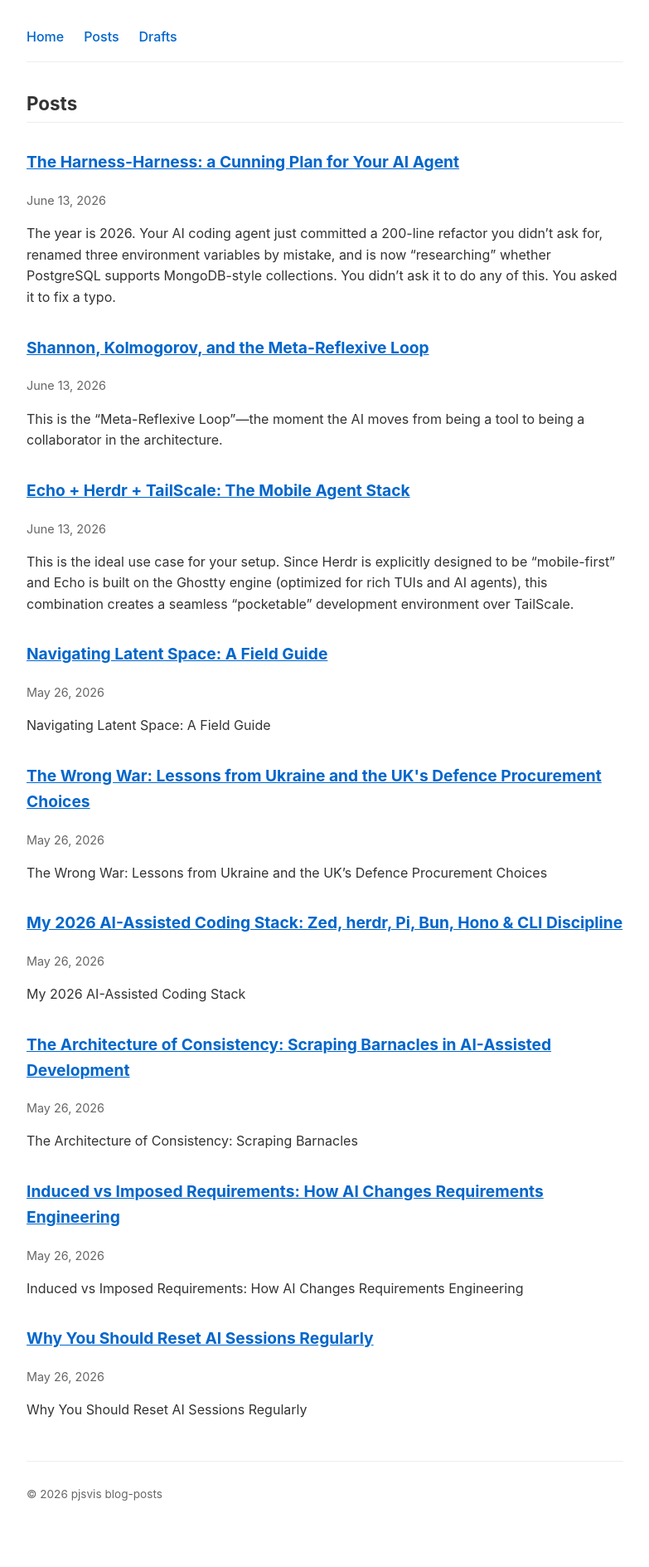
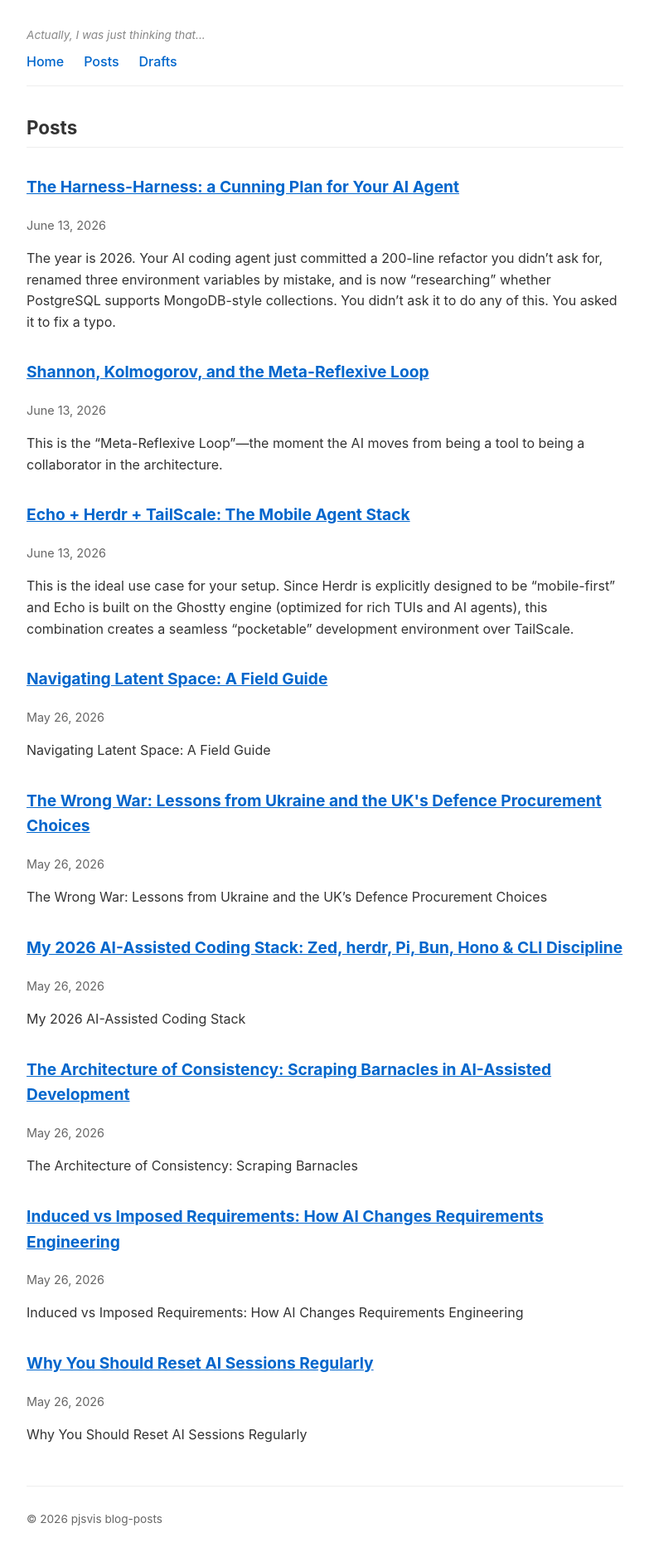
Before and after one commit to pjsvis/blog-posts, a Jekyll site: the page built from index.html, in a window 1280 px wide. Shown: the whole page at 83% size, without its empty margins (248-1031 px from the left). Built offline with Jekyll 4.4.1, drawn with Linux system fonts in a browser that asks for light colours; before the commit the page ends 1859 px from its top, so only the background shows below that.

Commit message:
feat: add post-blog tagline — 'Actually, I was just thinking that...'\n\nUpdated site title, tagline, and description. Wired tagline into layout with subtle CSS. Lemon twist applied.

```diff
--- a/_config.yml
+++ b/_config.yml
@@ -1,5 +1,6 @@
 title: "pjsvis blog-posts"
-description: "Writing on systems, AI, and empirical pragmatism"
+tagline: "Actually, I was just thinking that..."
+description: "Post-blog. Drop a node, close the file. The crows sort it out."
 
 # GitHub Pages: project site → /blog-posts
 baseurl: "/blog-posts"
--- a/_layouts/default.html
+++ b/_layouts/default.html
@@ -8,6 +8,7 @@
 </head>
 <body>
   <header>
+    <p class="tagline">{{ site.tagline }}</p>
     <nav>
       <a href="{{ site.baseurl }}/">Home</a>
       <a href="{{ site.baseurl }}/posts/">Posts</a>
--- a/assets/css/style.css
+++ b/assets/css/style.css
@@ -17,6 +17,13 @@ header nav {
   margin-bottom: 2rem;
   padding-bottom: 1rem;
   border-bottom: 1px solid #eee;
+}
+
+.tagline {
+  font-size: 0.85rem;
+  font-style: italic;
+  color: #888;
+  margin: 0 0 0.5rem 0;
 }
 
 header nav a { text-decoration: none; font-weight: 500; }
```
